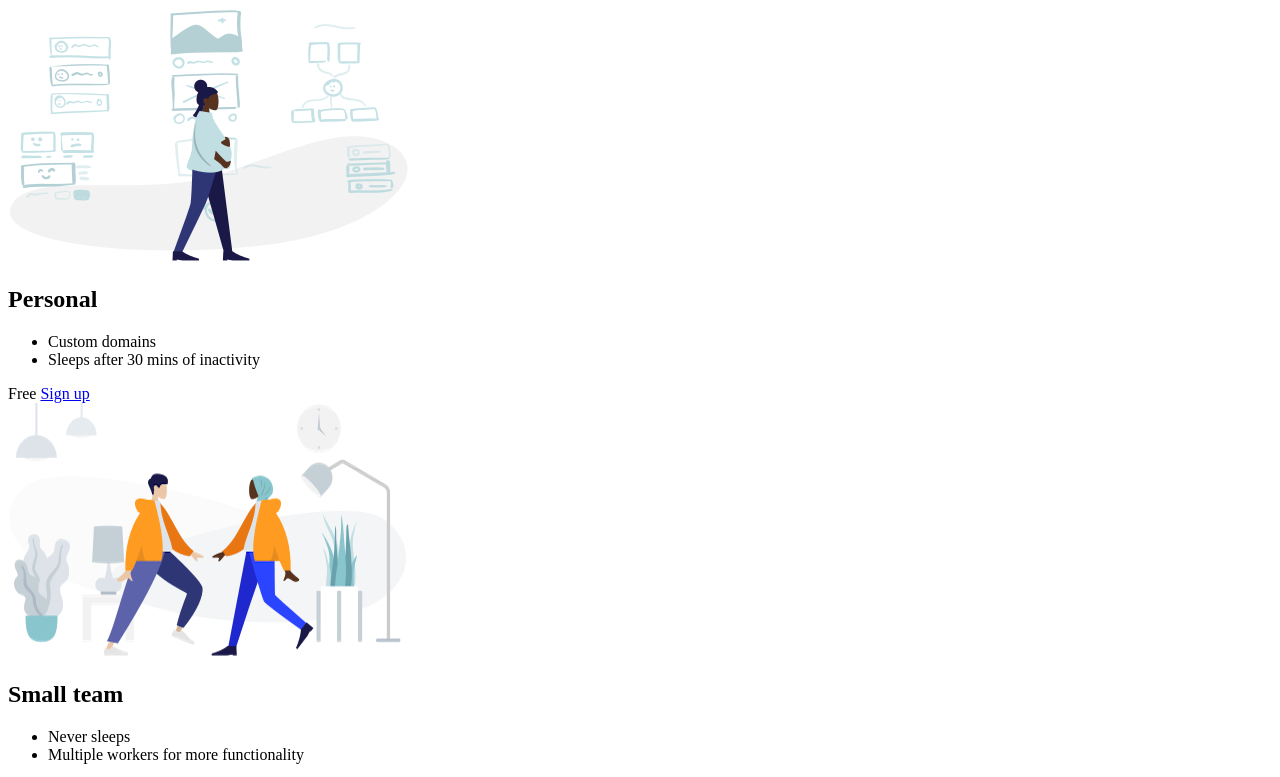
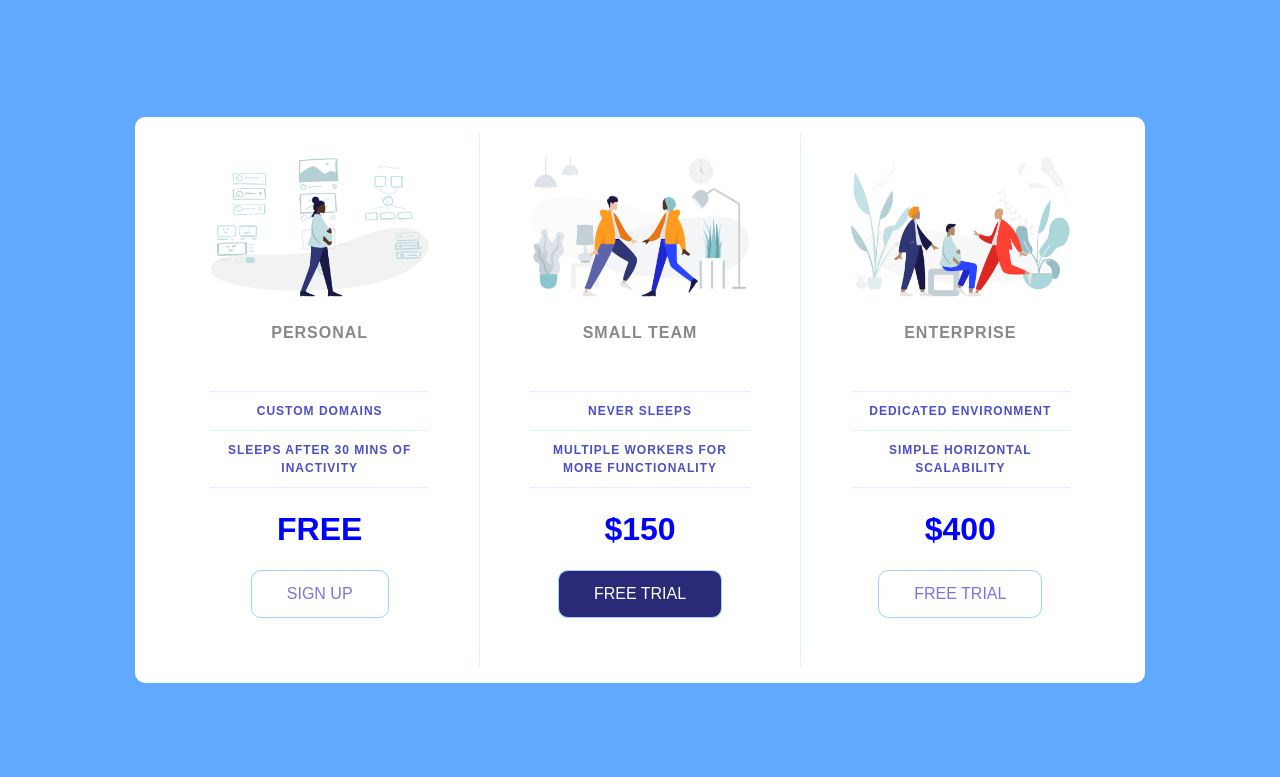
Before and after one commit to Saad-Shams-dev/Pricing-Panel, a plain HTML site: page index.html in a window 1280 px wide. Shown: the top 777 px of the page. Drawn offline with Linux system fonts and the light colour scheme; a web font is replaced by a local one.

Commit message:
Updated CSS link and renamed HTML to index.html

```diff
--- a/index.html
+++ b/index.html
@@ -2,7 +2,7 @@
 <html lang="en">
 
 <head>
-    <link rel="stylesheet" href="PricePanel.css">
+    <link rel="stylesheet" href="style.css">
     <link rel="preconnect" href="https://fonts.googleapis.com">
     <link rel="preconnect" href="https://fonts.gstatic.com" crossorigin>
     <link
```
